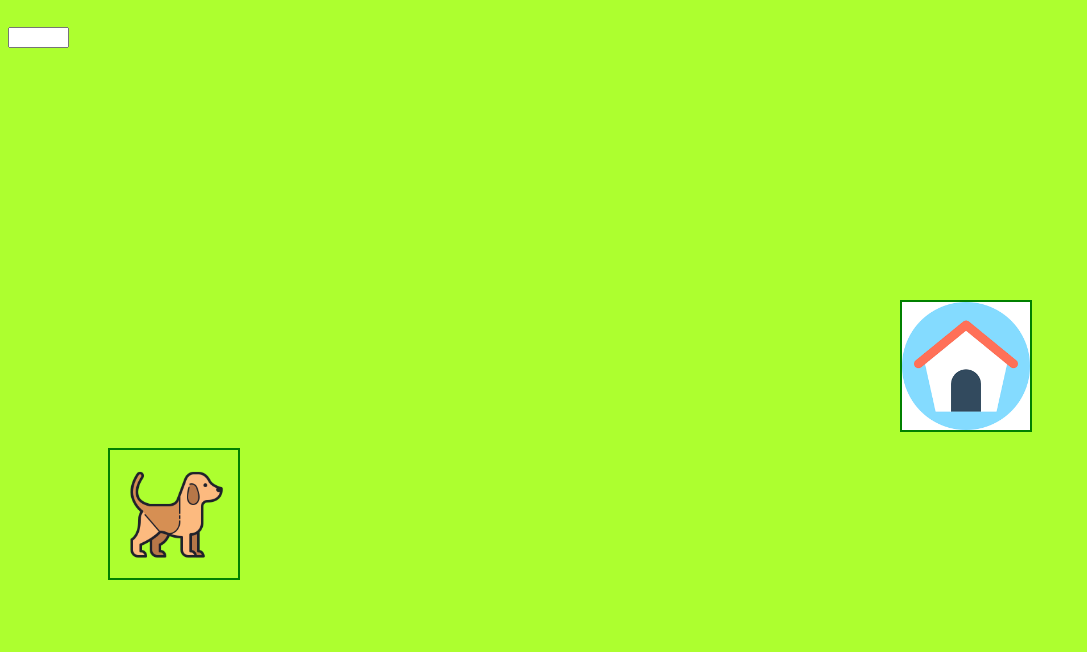
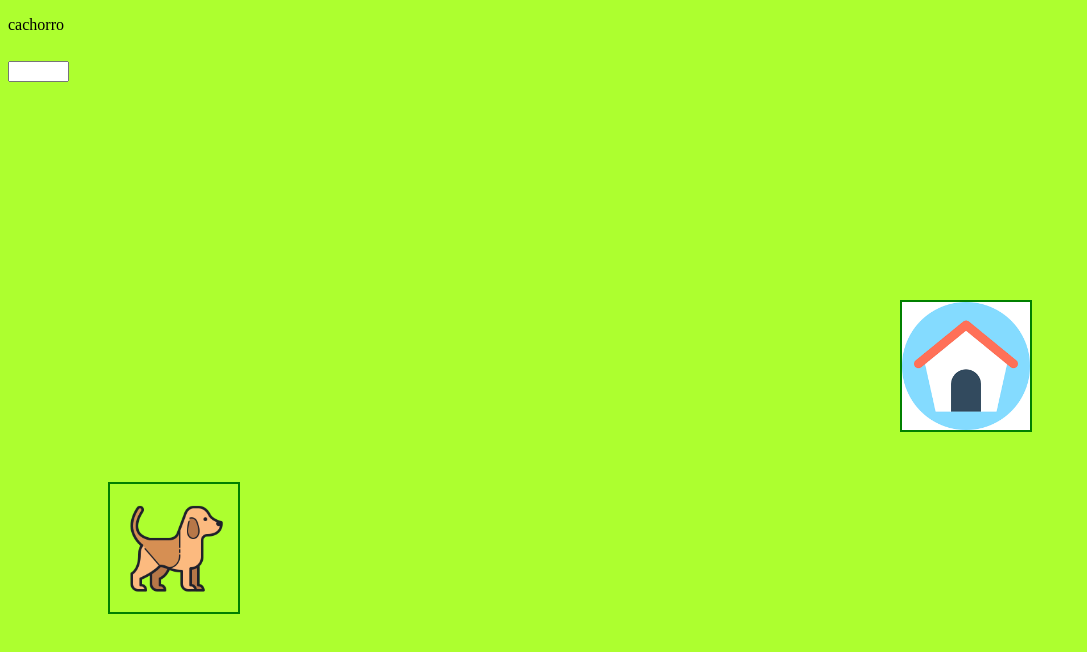
Before and after one commit to FelipeMagro/Projeto_cachorro, a plain HTML site: page index.html in a window 1280 px wide. Shown: the whole page, without its empty margins (0-1087 px from the left). Drawn offline with nearby package versions, Linux system fonts and the light colour scheme.

Commit message:
adicionado um titulo

```diff
--- a/index.html
+++ b/index.html
@@ -5,7 +5,9 @@
 	<link rel="stylesheet" type="text/css" href="css/estilo.css">
 </head>
 <body>
-
+    <p>
+        cachorro
+    </p>
 	<input type="text" id="campo">
 
 	<img id="cachorro" src="img/cachorro.png">
```
